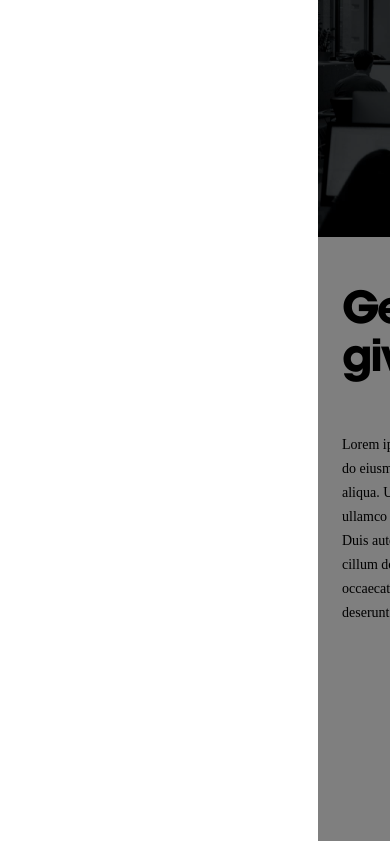
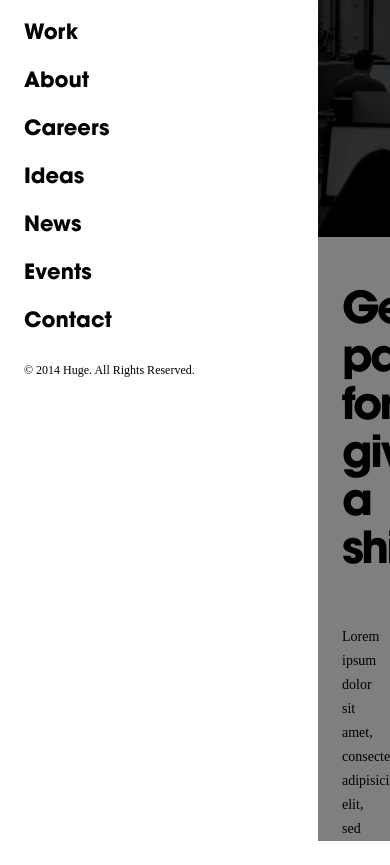
Before and after one commit to drod180/huge_challenge, a website: page public/index.html in a window 390 px wide. Both pictures are taken after a click on the element 36 px from the left and 30 px from the top of the page. Shown: the part 63-928 px from the top of the page. Before the commit the page ends 904 px from the top, so only its background shows below. Drawn offline with Linux system fonts and the light colour scheme; files whose address does not match are found by name.

Commit message:
Add copywrite

```diff
--- a/public/js/app.js
+++ b/public/js/app.js
@@ -256,6 +256,13 @@
 		navList.forEach(function (header, idx) {
 			this._navbarItems["navbar-" + idx] = (new app.NavbarItem(this._root, header, idx));
 		}, this);
+
+		var copywrite = document.createElement("li");
+		var copywriteP = document.createElement("a");
+		copywriteP.innerHTML = "© 2014 Huge. All Rights Reserved.";
+		copywrite.appendChild(copywriteP);
+		copywrite.classList.add("copywrite");
+		this._root.appendChild(copywrite);
 	}
 
 	Navbar.prototype._navClick = function (e) {
@@ -303,8 +310,8 @@
 
 	Navigator.prototype._checkNavClick = function (e) {
 		var target = e.target;
-		while (target !== this._parent && target.parentElement !== null) {
-			target = target.parentElement;
+		while (target !== this._parent && target.parentNode !== null) {
+			target = target.parentNode;
 		}
 
 		if (target !== this._parent) {
--- a/public/styles/main.css
+++ b/public/styles/main.css
@@ -168,6 +168,10 @@ a{
 		font: 24px GalaxieCopernicusBook;
 		line-height: 36px;
 	}
+
+	.copywrite {
+		display: none;
+	}
 }
 
 /* mobile */
@@ -232,11 +236,11 @@ a{
 
 	.navbar-header {
 		display: none;
-		position: absolute;;
+		position: absolute;
 		top: 60px;
 		right: 72px;
 		left: 0;
-		bottom: 0;
+		height: 100vh;
 		overflow: auto;
 		background: #fff;
 		padding: 12px 0;
@@ -244,31 +248,26 @@ a{
 
 	.navbar-item {
 		float: left;
+		width: 100%;
 		font: 21px/48px HUGEAvantGardeBold;
 	}
 
 	.navbar-anchor {
 		display: inline-block;
-		padding: 13px 24px 11px 24px;
-		color: #fff;
+		padding-left: 24px;
+		width: calc(100% - 24px);
+		color: #000;
 		cursor: pointer;
 	}
 
 	.navbar-anchor:hover {
-		background: #fff;
-		color: #ec008c;
+		background: #eee;
 	}
 
 	.navbar-item.selected > a {
-		background: #fff;
-		color: #ec008c;
 	}
 
 	.header-list-container.contains-navs {
-		position: absolute;
-		z-index: 100;
-		padding: 12px 0;
-		background: #fff;
 	}
 
 	.header-anchor {
@@ -281,7 +280,16 @@ a{
 	.header-anchor:hover {
 		background: #eee;
 		color: #ec008c;
-		cursor: pointer;
+	}
+
+	.copywrite {
+		float: left;
+		padding: 16px 24px;
+	}
+
+	.copywrite > a {
+		color: #000;
+		font: 12px/16px HelveticaNeueRegular;
 	}
 
 	.mobile-open.body-container > section > .filter {
@@ -298,8 +306,9 @@ a{
 
 	.mobile-open.body-container {
 		position: relative;
+		float: right;
 		overflow: hidden;
-		width: 100%;
+		width: 72px;
 		height: 100vh;
 	}
 
--- a/src/navigator.js
+++ b/src/navigator.js
@@ -14,8 +14,8 @@
 
 	Navigator.prototype._checkNavClick = function (e) {
 		var target = e.target;
-		while (target !== this._parent && target.parentElement !== null) {
-			target = target.parentElement;
+		while (target !== this._parent && target.parentNode !== null) {
+			target = target.parentNode;
 		}
 
 		if (target !== this._parent) {
```
Also changed, not shown: src/navbar.js (+7 -0 lines).
